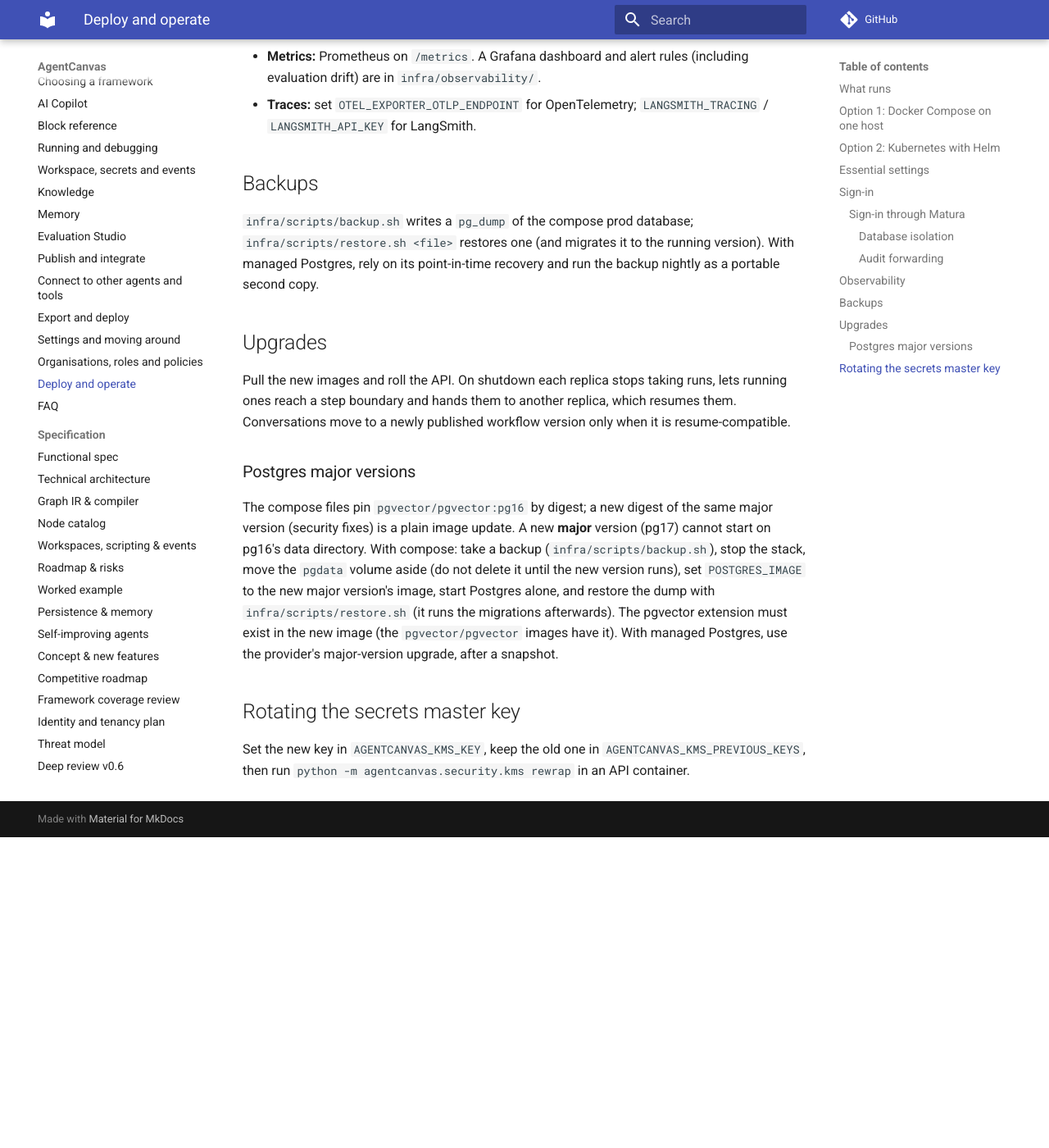
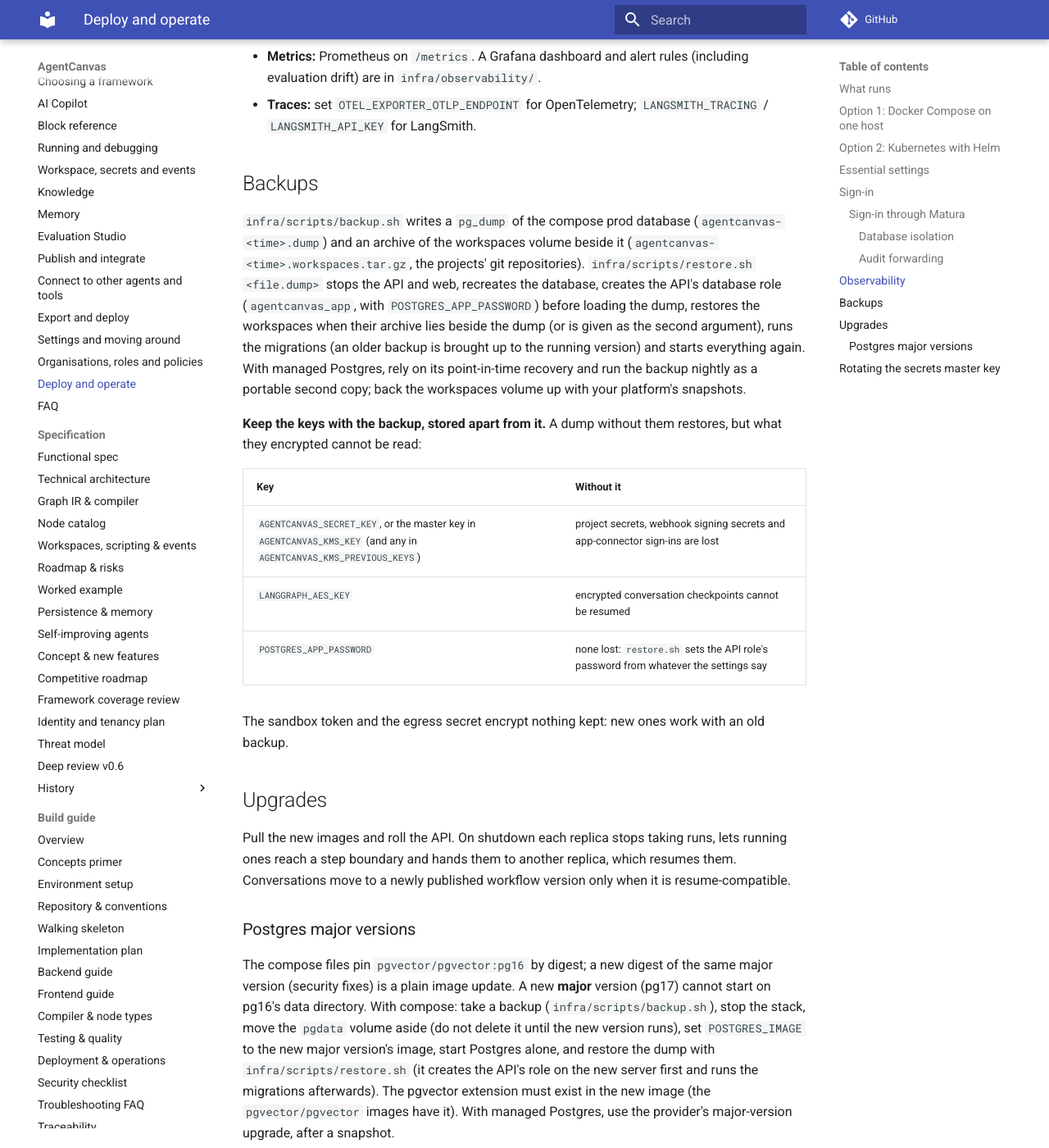
Before and after one commit to marunsct/AgentCanvas, an MkDocs documentation site: the page built from docs/user-guide/deploy.md, in a window 1280 px wide and 1400 px high, scrolled down 8183 px. Shown: the whole window at 82% size. Built offline with MkDocs 1.6.1 and Material for MkDocs 9.7.7, drawn with Linux system fonts in a browser that asks for light colours; comment, search, counter and statistics services are not loaded; before the commit the page ends 9204 px from its top, so only the background shows below that.

Commit message:
Backups: archive the workspaces volume, and create the API's role before a restore loads the data
backup.sh dumped only the database, so the projects' git workspaces were not in the backup, and
restore.sh, written before the API got its own role, loaded a dump whose grants name agentcanvas_app:
on a new server (another volume, a Postgres major upgrade) that role does not exist and pg_restore
--exit-on-error stopped. backup.sh now also writes <name>.workspaces.tar.gz and keeps owners and grants
in the dump; restore.sh creates the role (python -m agentcanvas.db.app_role) on the empty database
before pg_restore, restores the workspaces archive when it is there, then migrates and starts. deploy.md
lists the keys to keep with a backup (secret key or KMS master key, LANGGRAPH_AES_KEY); build guide 09
says the 2026-10-05 rehearsal predates these scripts and that they have not been rehearsed since.

Static checks only here (sh -n and the order of the steps); no backup or restore was run.

Changelog: Compose backups now include the workspaces volume, a restore onto a new Postgres server re-creates the API's database role first, and the deploy guide lists the keys to keep with each backup.

Co-Authored-By: Claude Opus 5.5 <noreply@anthropic.com>

```diff
--- a/docs/user-guide/deploy.md
+++ b/docs/user-guide/deploy.md
@@ -217,9 +217,24 @@ best effort.
 
 ## Backups
 
-`infra/scripts/backup.sh` writes a `pg_dump` of the compose prod database; `infra/scripts/restore.sh <file>`
-restores one (and migrates it to the running version). With managed Postgres, rely on its point-in-time recovery
-and run the backup nightly as a portable second copy.
+`infra/scripts/backup.sh` writes a `pg_dump` of the compose prod database (`agentcanvas-<time>.dump`) and an archive
+of the workspaces volume beside it (`agentcanvas-<time>.workspaces.tar.gz`, the projects' git repositories).
+`infra/scripts/restore.sh <file.dump>` stops the API and web, recreates the database, creates the API's database role
+(`agentcanvas_app`, with `POSTGRES_APP_PASSWORD`) before loading the dump, restores the workspaces when their archive
+lies beside the dump (or is given as the second argument), runs the migrations (an older backup is brought up to the
+running version) and starts everything again. With managed Postgres, rely on its point-in-time recovery and run the
+backup nightly as a portable second copy; back the workspaces volume up with your platform's snapshots.
+
+**Keep the keys with the backup, stored apart from it.** A dump without them restores, but what they encrypted
+cannot be read:
+
+| Key | Without it |
+|---|---|
+| `AGENTCANVAS_SECRET_KEY`, or the master key in `AGENTCANVAS_KMS_KEY` (and any in `AGENTCANVAS_KMS_PREVIOUS_KEYS`) | project secrets, webhook signing secrets and app-connector sign-ins are lost |
+| `LANGGRAPH_AES_KEY` | encrypted conversation checkpoints cannot be resumed |
+| `POSTGRES_APP_PASSWORD` | none lost: `restore.sh` sets the API role's password from whatever the settings say |
+
+The sandbox token and the egress secret encrypt nothing kept: new ones work with an old backup.
 
 ## Upgrades
 
@@ -233,7 +248,7 @@ The compose files pin `pgvector/pgvector:pg16` by digest; a new digest of the sa
 a plain image update. A new **major** version (pg17) cannot start on pg16's data directory. With compose: take a
 backup (`infra/scripts/backup.sh`), stop the stack, move the `pgdata` volume aside (do not delete it until the new
 version runs), set `POSTGRES_IMAGE` to the new major version's image, start Postgres alone, and restore the dump with
-`infra/scripts/restore.sh` (it runs the migrations afterwards). The pgvector extension must exist
+`infra/scripts/restore.sh` (it creates the API's role on the new server first and runs the migrations afterwards). The pgvector extension must exist
 in the new image (the `pgvector/pgvector` images have it). With managed Postgres, use the provider's major-version
 upgrade, after a snapshot.
 
```
Also changed, not shown: apps/api/agentcanvas/copilot/knowledge/user-guide/deploy.md (+19 -4 lines), docs/agent-canvas-spec/build-guide/09-deployment-and-operations.md (+3 -3 lines), 3 other files.
